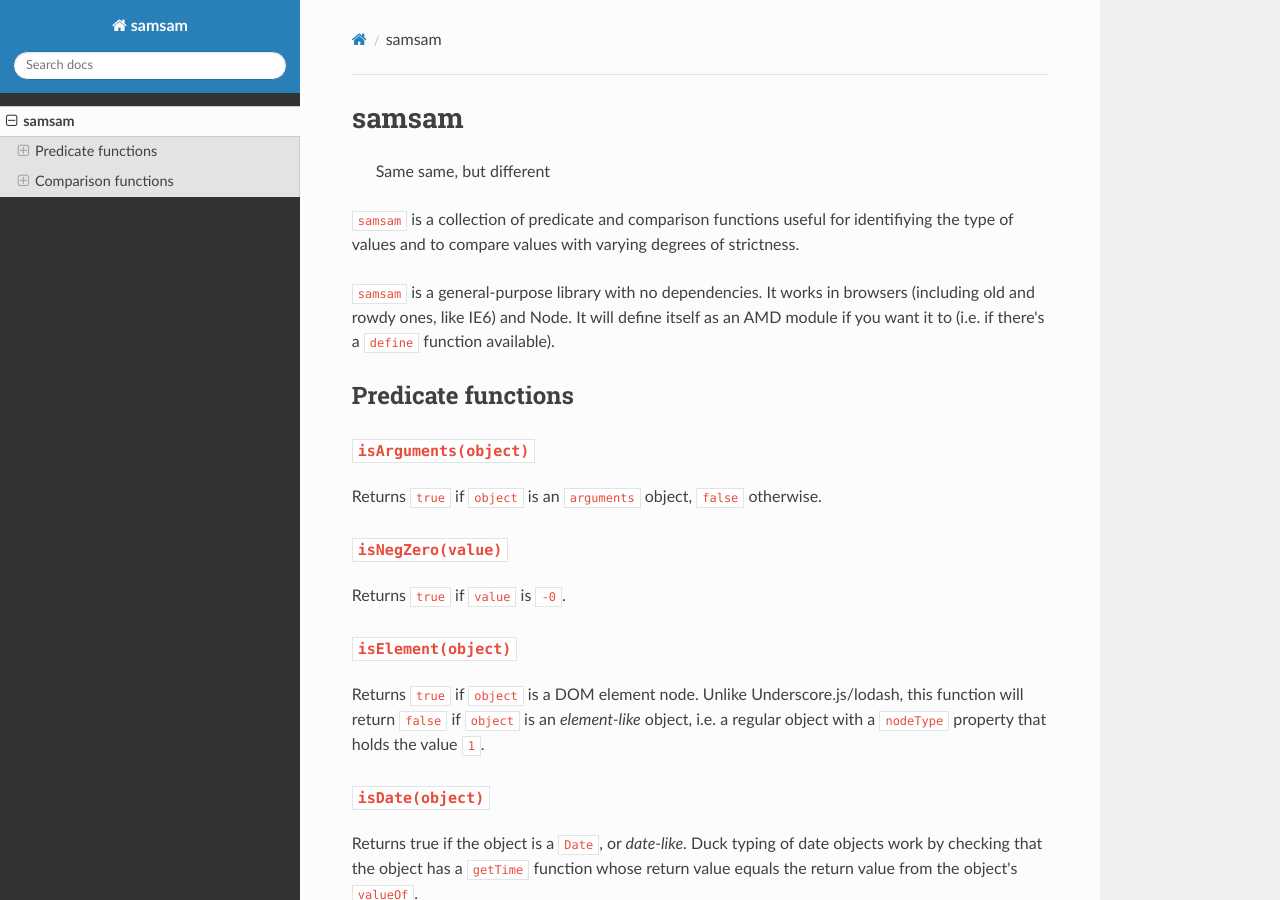
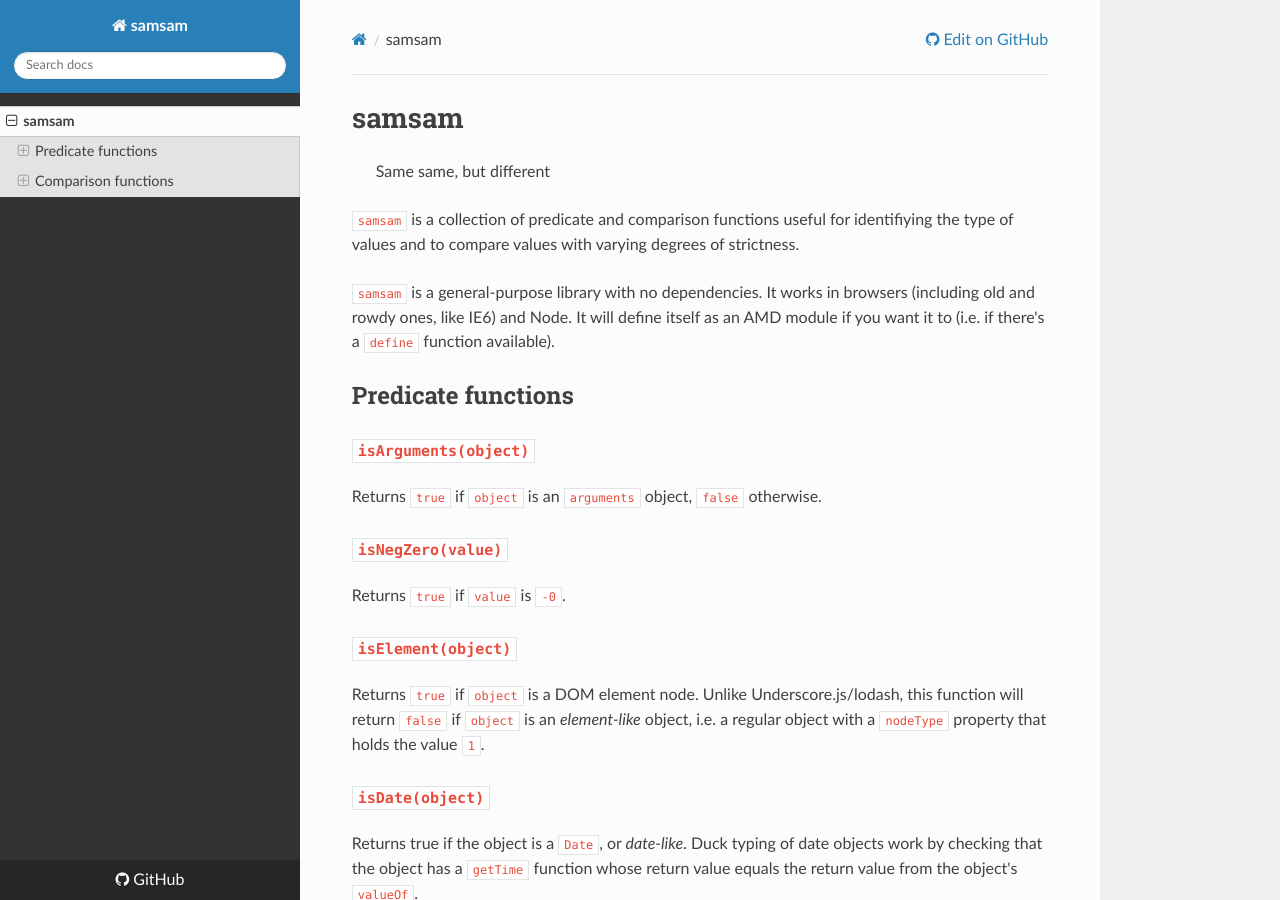
Before and after one commit to sinonjs/samsam, an MkDocs documentation site: the page built from docs/index.md, in a window 1280 px wide and 900 px high. Built offline with MkDocs 1.6.1, drawn with Linux system fonts in a browser that asks for light colours; nearby versions of some CDN libraries; some of the changed lines change nothing that is shown.

Commit message:
Add repo_url to mkdocs
This makes it generate links back to the repository

```diff
--- a/mkdocs.yml
+++ b/mkdocs.yml
@@ -1,2 +1,3 @@
 site_name: samsam
 theme: readthedocs
+repo_url: https://github.com/sinonjs/samsam/
```
